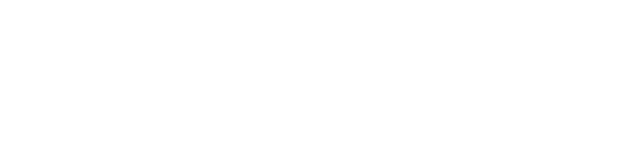
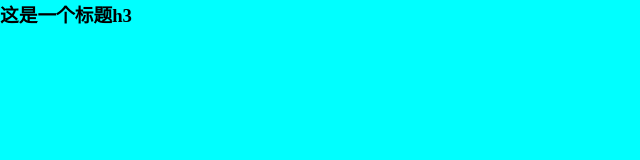
Before and after one commit to AaronGod/Test, a plain HTML site: page index.html in a window 1280 px wide. Shown: the whole page, without its empty margins (0-640 px from the left). Drawn offline with Linux system fonts and the light colour scheme.

Commit message:
‘faf’

```diff
--- a/index.css
+++ b/index.css
@@ -0,0 +1,9 @@
+* {
+    padding: 0;
+    margin: 0;
+}
+
+html,
+body {
+    background-color: aqua;
+}
--- a/index.html
+++ b/index.html
@@ -10,6 +10,9 @@
 </head>
 
 <body>
+    <h3>
+        这是一个标题h3
+    </h3>
     <script>
         console.log(123)
     </script>
```
